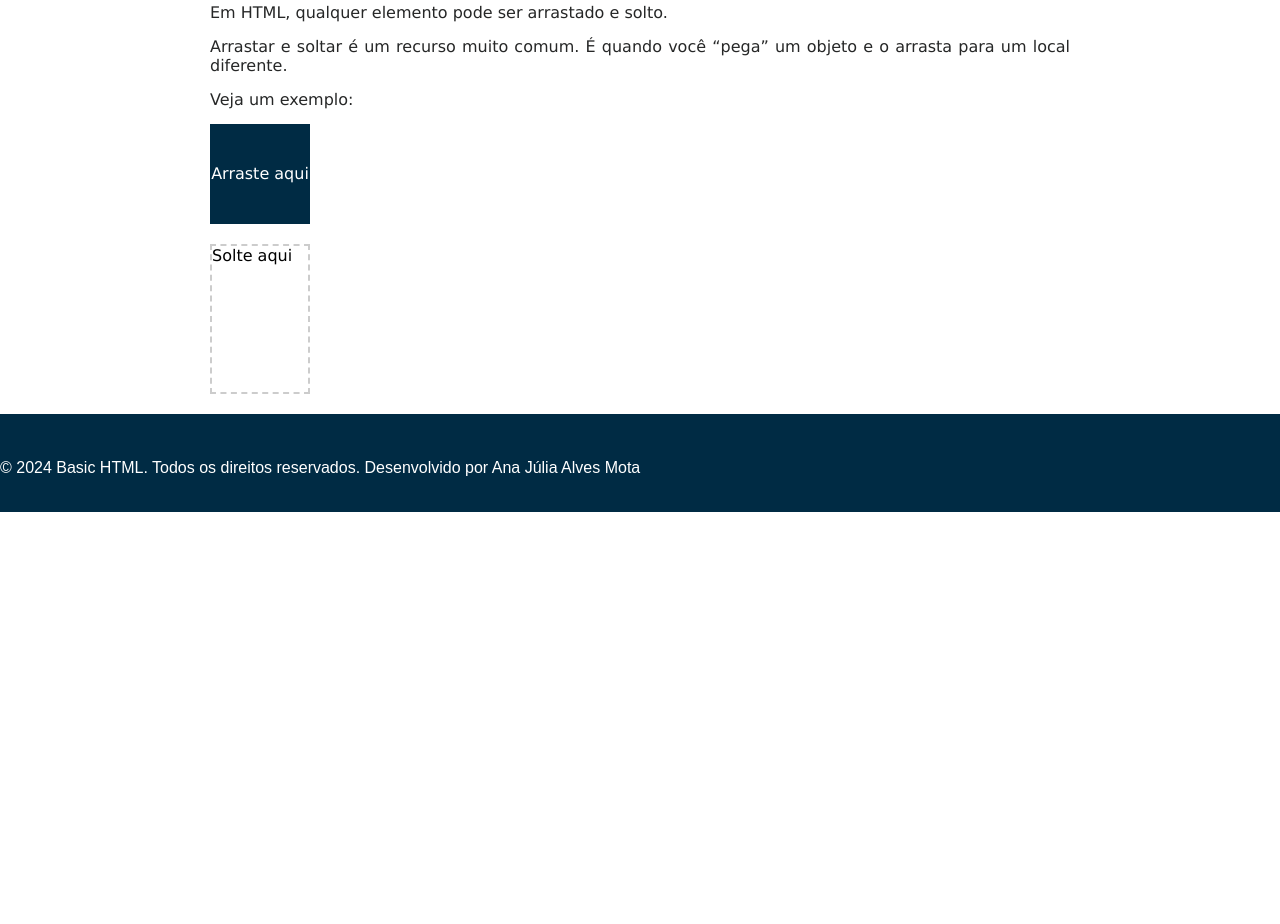
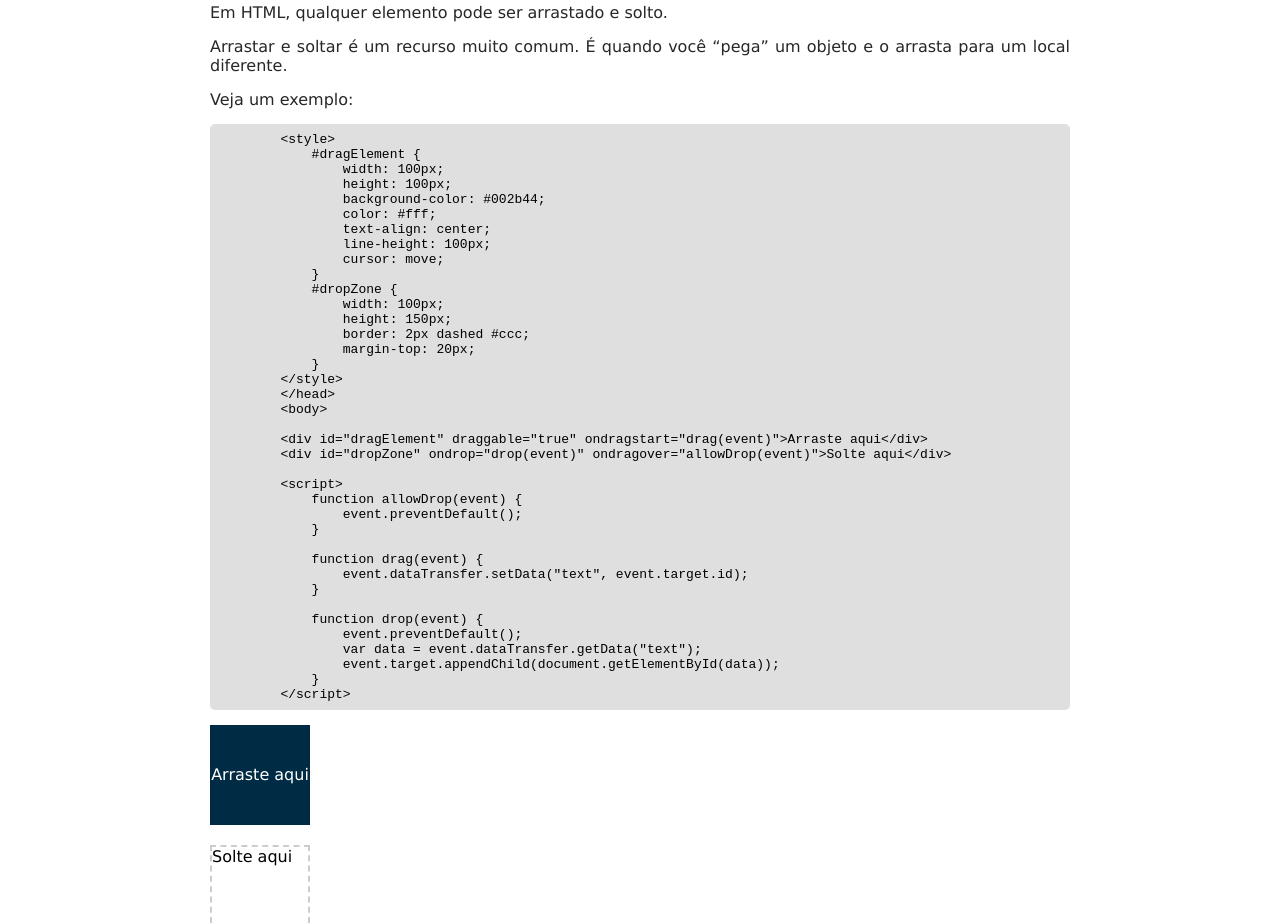
Before and after one commit to anamota13/Aprendizado_de_HTML, a plain HTML site: page tquatro.html in a window 1280 px wide. Shown: the part 4640-5564 px from the top of the page. Before the commit the page ends 5152 px from the top, so only its background shows below. Drawn offline with Linux system fonts and the light colour scheme.

Commit message:
Ajustando o footer e finalizando o projeto

```diff
--- a/tquatro.html
+++ b/tquatro.html
@@ -222,6 +222,45 @@
         <p>Em HTML, qualquer elemento pode ser arrastado e solto.</p>
         <p>Arrastar e soltar é um recurso muito comum. É quando você “pega” um objeto e o arrasta para um local diferente.</p>
         <p>Veja um exemplo:</p>
+        <p><pre>
+        &lt;style&gt;
+            #dragElement {
+                width: 100px;
+                height: 100px;
+                background-color: #002b44;
+                color: #fff;
+                text-align: center;
+                line-height: 100px;
+                cursor: move;
+            }
+            #dropZone {
+                width: 100px;
+                height: 150px;
+                border: 2px dashed #ccc;
+                margin-top: 20px;
+            }
+        &lt;/style&gt;
+        &lt;/head&gt;
+        &lt;body&gt;
+
+        &lt;div id="dragElement" draggable="true" ondragstart="drag(event)"&gt;Arraste aqui&lt;/div&gt;
+        &lt;div id="dropZone" ondrop="drop(event)" ondragover="allowDrop(event)"&gt;Solte aqui&lt;/div&gt;
+
+        &lt;script&gt;
+            function allowDrop(event) {
+                event.preventDefault();
+            }
+
+            function drag(event) {
+                event.dataTransfer.setData("text", event.target.id);
+            }
+
+            function drop(event) {
+                event.preventDefault();
+                var data = event.dataTransfer.getData("text");
+                event.target.appendChild(document.getElementById(data));
+            }
+        &lt;/script&gt;</pre></p>
         <p></p>
 
         <style>
@@ -277,7 +316,7 @@
 
     </div>
     <footer class="rodape">
-      <p>&copy; 2024 Basic HTML. Todos os direitos reservados. Desenvolvido por <a href="#">Ana Júlia Alves Mota</a></p>
+      <p>&copy; 2024 Basic HTML. Todos os direitos reservados. Desenvolvido por <a href="https://github.com/anamota13/Aprendizado_de_HTML.git">Ana Júlia Alves Mota</a></p>
   </footer>
 </body>
 </html>
```
Also changed, not shown: index.html (+2 -11 lines), tdois.html (+1 -1 lines), ttres.html (+1 -1 lines), tum.html (+3 -3 lines).
